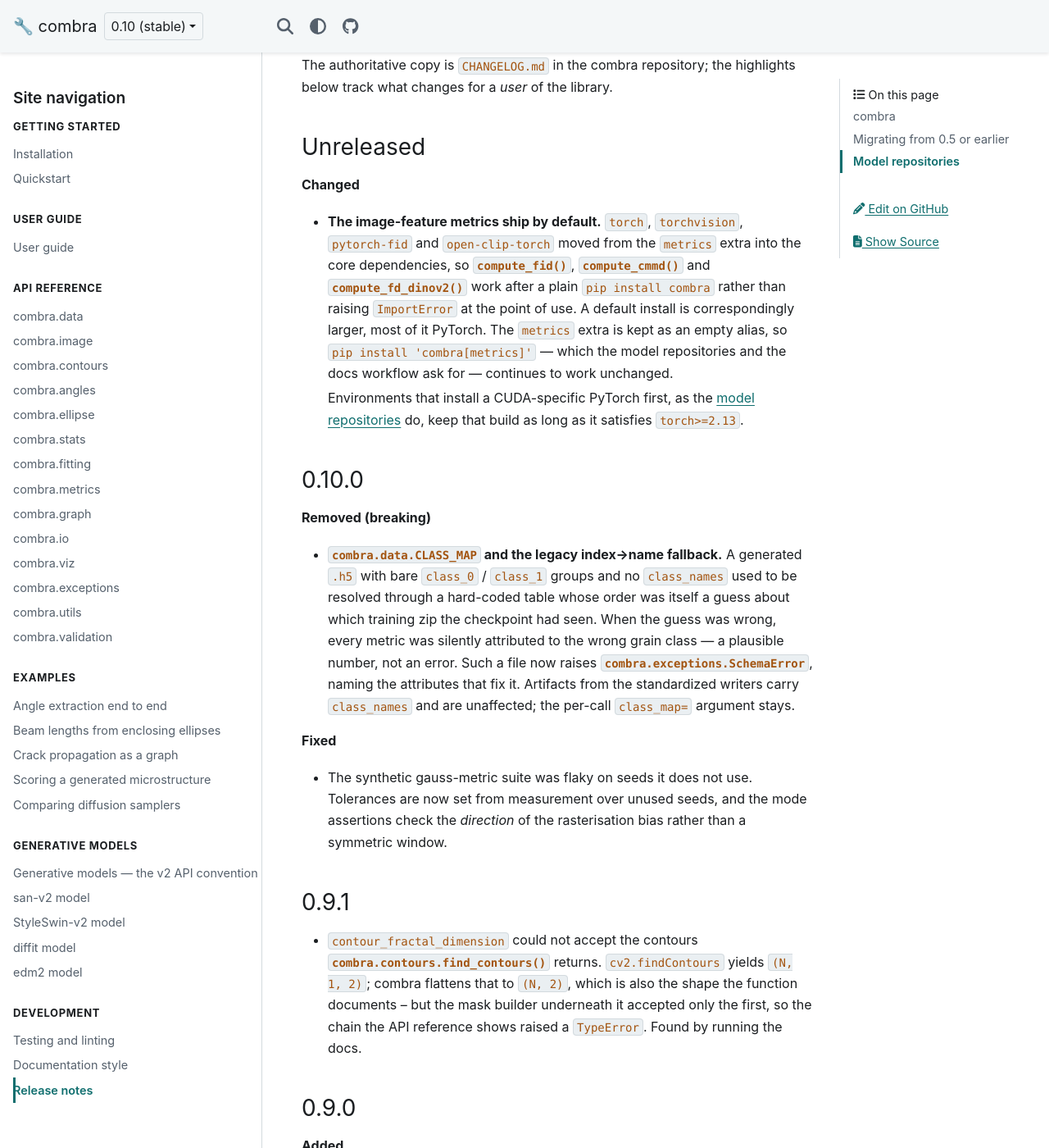
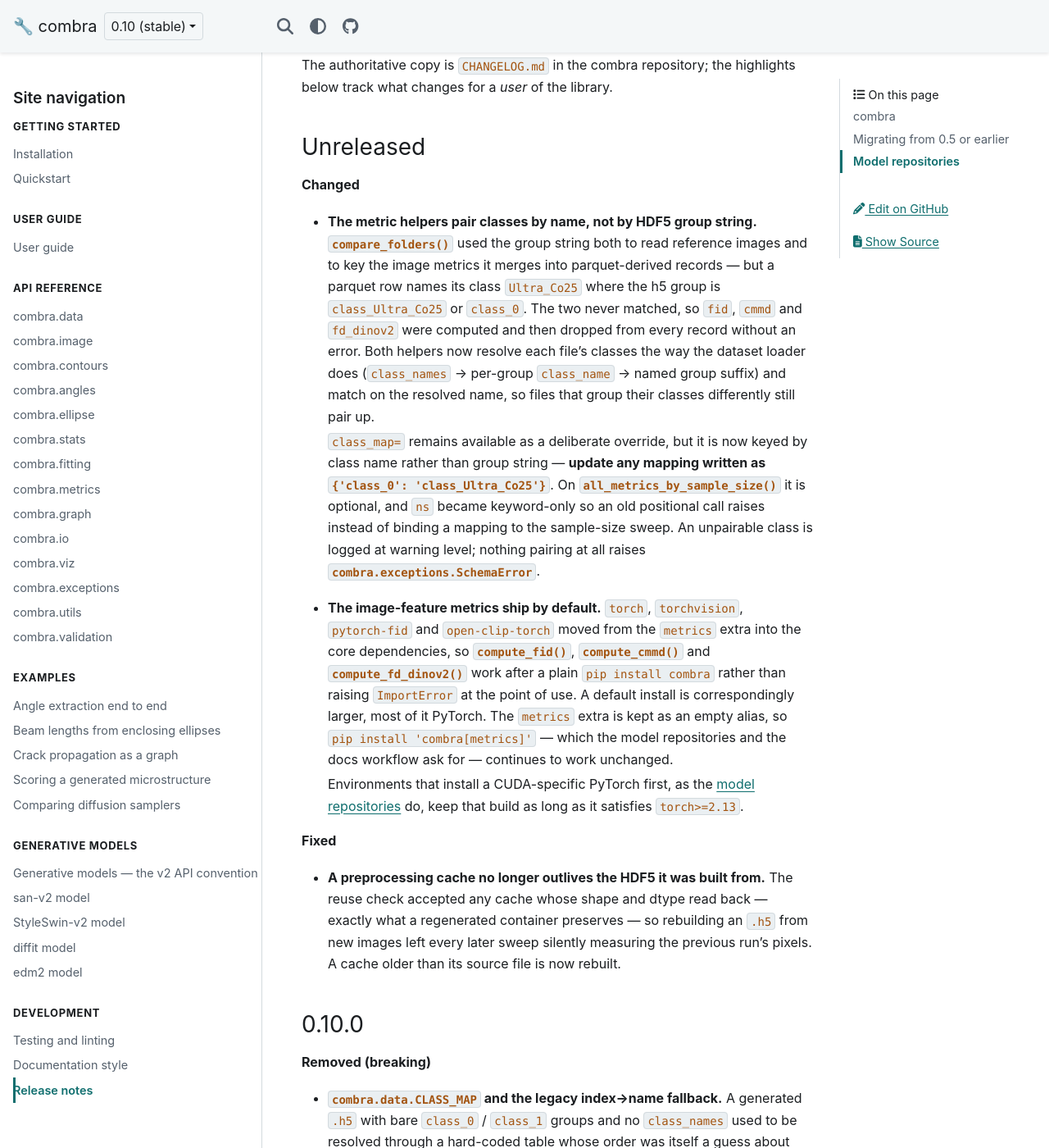
Before and after one commit to dkagramanyan/combra_docs, a Sphinx documentation site: the page built from docs/release_notes.md, in a window 1280 px wide and 1400 px high, scrolled down 267 px. Shown: the whole window at 82% size. Built offline with Sphinx 7.4.7 and the PyData theme 0.15.4, drawn with Linux system fonts in a browser that asks for light colours.

Commit message:
Describe the current API rather than how it got there
The models pages had accumulated a running commentary on their own edits:
"Amended" admonitions explaining what a section originally said, parentheticals
recounting a key suffix that no longer exists, and a warning block reconstructing
which label order some archive carried. A reader arriving to learn the current
contract had to work out which sentences still applied. That is what the
changelog and release notes are for.

Every such passage is now a present-tense statement of what the API does, and
the "there is no X" bullets are stated as what there is: the click CLI is the
only interface, runs go start-to-finish, keys are bare and carry their sample
count. The rules themselves are unchanged.

The class-identity row also records that the metric helpers pair an h5 against
a parquet, and against another h5, on the resolved class name -- so the two are
free to group their classes differently -- and the release notes carry the
matching combra entries.

Co-Authored-By: Claude Opus 5 (1M context) <noreply@anthropic.com>

```diff
--- a/docs/release_notes.md
+++ b/docs/release_notes.md
@@ -10,6 +10,25 @@ below track what changes for a *user* of the library.
 ### Unreleased
 
 **Changed**
+
+- **The metric helpers pair classes by name, not by HDF5 group string.**
+  {py:func}`~combra.metrics.compare_folders` used the group string both to read
+  reference images and to key the image metrics it merges into parquet-derived
+  records — but a parquet row names its class `Ultra_Co25` where the h5 group is
+  `class_Ultra_Co25` or `class_0`. The two never matched, so `fid`, `cmmd` and
+  `fd_dinov2` were computed and then dropped from every record without an error.
+  Both helpers now resolve each file's classes the way the dataset loader does
+  (`class_names` → per-group `class_name` → named group suffix) and match on the
+  resolved name, so files that group their classes differently still pair up.
+
+  `class_map=` remains available as a deliberate override, but it is now keyed by
+  class name rather than group string — **update any mapping written as
+  `{'class_0': 'class_Ultra_Co25'}`**. On
+  {py:func}`~combra.metrics.all_metrics_by_sample_size` it is optional, and `ns`
+  became keyword-only so an old positional call raises instead of binding a
+  mapping to the sample-size sweep. An unpairable class is logged at warning
+  level; nothing pairing at all raises
+  {py:class}`combra.exceptions.SchemaError`.
 
 - **The image-feature metrics ship by default.** `torch`, `torchvision`,
   `pytorch-fid` and `open-clip-torch` moved from the `metrics` extra into the core
@@ -24,6 +43,14 @@ below track what changes for a *user* of the library.
   Environments that install a CUDA-specific PyTorch first, as the
   {doc}`model repositories <models/spec>` do, keep that build as long as it
   satisfies `torch>=2.13`.
+
+**Fixed**
+
+- **A preprocessing cache no longer outlives the HDF5 it was built from.** The
+  reuse check accepted any cache whose shape and dtype read back — exactly what a
+  regenerated container preserves — so rebuilding an `.h5` from new images left
+  every later sweep silently measuring the previous run's pixels. A cache older
+  than its source file is now rebuilt.
 
 ### 0.10.0
 
```
Also changed, not shown: docs/models/diffit.md (+5 -6 lines), docs/models/edm2.md (+8 -8 lines), docs/models/san_v2.md (+4 -4 lines), docs/models/spec.md (+33 -50 lines), docs/models/styleswin.md (+2 -2 lines).
